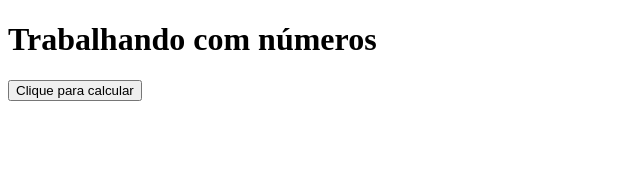
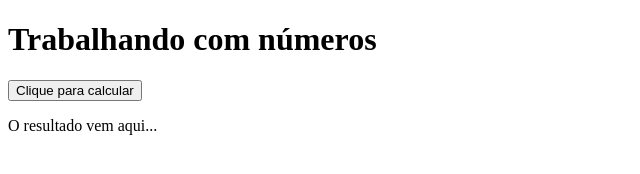
Before and after one commit to kdugaspar/05-Manipulando-numeros, a plain HTML site: page index.html in a window 1280 px wide. Shown: the whole page, without its empty margins (0-640 px from the left). Drawn offline with Linux system fonts and the light colour scheme.

Commit message:
Resultado

```diff
--- a/index.html
+++ b/index.html
@@ -8,5 +8,6 @@
 <body>
     <h1>Trabalhando com números</h1>
     <input type="button" value="Clique para calcular">
+    <p>O resultado vem aqui...</p>
 </body>
 </html>
```
